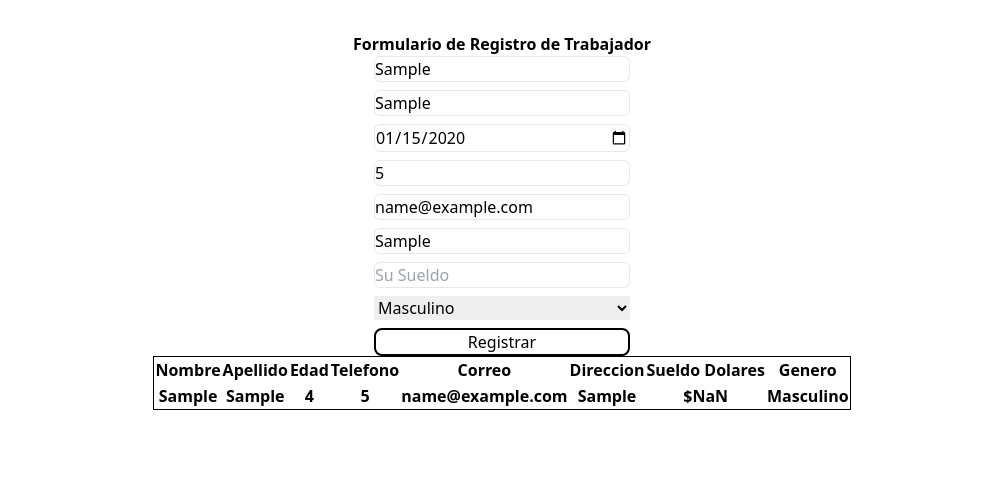
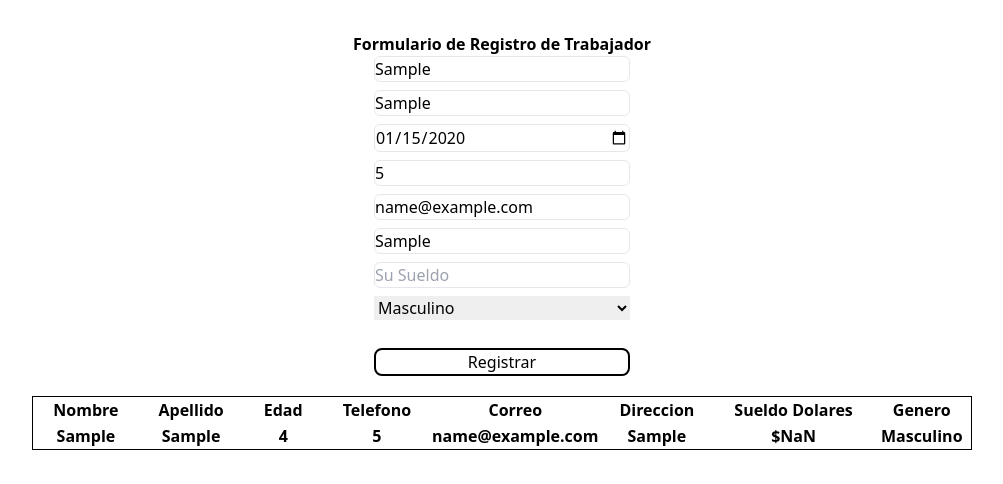
Before and after one commit to juliosa12/Formulario, a plain HTML site: page index.html in a window 1280 px wide. Both pictures are taken after typing "Sample", "Sample", "2020-01-15", "5", "name@example.com", "Sample" into the empty fields and a click on the button "Registrar". Shown: the whole page, without its empty margins (138-1141 px from the left). Drawn offline with nearby package versions, Linux system fonts and the light colour scheme.

Commit message:
feat: cambios en formulario

```diff
--- a/index.html
+++ b/index.html
@@ -25,20 +25,20 @@
             <option value="Femenino">Femenino</option>
         </select>
 
-            <button id="btn-form" type="submit" class="border-2 rounded-lg border-black">Registrar</button>
+        <button id="btn-form" type="submit" class="border-2 rounded-lg border-black my-5">Registrar</button>
 
     </form>
     <table class="border border-black mx-auto">
         <thead>
             <tr>
-                    <th>Nombre</th>
-                    <th>Apellido</th>
-                    <th>Edad</th>
-                    <th>Telefono</th>
-                    <th>Correo</th>
-                    <th>Direccion</th>
-                    <th>Sueldo Dolares</th>
-                    <th>Genero</th>
+                <th class="mx-5 px-5">Nombre</th>
+                <th class="mx-5 px-5">Apellido</th>
+                <th class="mx-5 px-5">Edad</th>
+                <th class="mx-5 px-5">Telefono</th>
+                <th class="mx-5 px-5">Correo</th>
+                <th class="mx-5 px-5">Direccion</th>
+                <th class="mx-5 px-5">Sueldo Dolares</th>
+                <th class="mx-5 px-5">Genero</th>
             </tr>
         </thead>
         <tbody id="tableBody">
@@ -51,22 +51,26 @@
         let button = document.getElementById("btn-form")
 
         let trabajadores=JSON.parse(localStorage.getItem('trabajadores'))||[]
-            const trabajador={}
+
 
         button.addEventListener("click", (event) => {
             event.preventDefault();
+            const trabajador={
+            nombre:document.getElementById("nombre").value
+            ,apellido:document.getElementById("apellido").value
+            ,telefono:document.getElementById("telefono").value
+            ,correo:document.getElementById("correo").value
+            ,direccion:document.getElementById("direccion").value
+            ,sueldo:parseFloat(document.getElementById("sueldo").value) * 3.77
+            ,genero:document.getElementById("genero").value
+            ,fechaNacimiento:document.getElementById("fechaNacimiento").value
 
-                trabajador.nombre=document.getElementById("nombre").value
-                trabajador.apellido=document.getElementById("apellido").value
-                trabajador.telefono=document.getElementById("telefono").value
-                trabajador.correo=document.getElementById("correo").value
-                trabajador.direccion=document.getElementById("direccion").value
-                trabajador.sueldo=parseFloat(document.getElementById("sueldo").value) * 3.77
-                trabajador.genero=document.getElementById("genero").value
-                trabajador.fechaNacimiento=document.getElementById("fechaNacimiento").value
+            }
+
             const anioNacimiento=new Date(trabajador.fechaNacimiento).getFullYear()
             const anioActual=new Date().getFullYear()
             trabajador.edad=anioActual-anioNacimiento
+
 
             trabajadores.push(trabajador)
 
@@ -75,11 +79,11 @@
 
 
             actualizarTabla()
-
+        })
             function actualizarTabla(){
                 let tablebody=document.getElementById("tableBody")
-                    tablebody.innerHTML=""
-                }
+                tablebody.innerHTML="";
+
 
             trabajadores.forEach(trabajador =>{
             let tablerow =
@@ -94,13 +98,14 @@
                 <th>${trabajador.genero}</th>
             </tr>`
 
-                let tablebody = document.getElementById("tableBody")
             tablebody.innerHTML += tablerow
 
 
 
+
         })
-            })
+        }
+
 
 
     </script>
```
Lines whose indentation alone changed are shown as unchanged.
